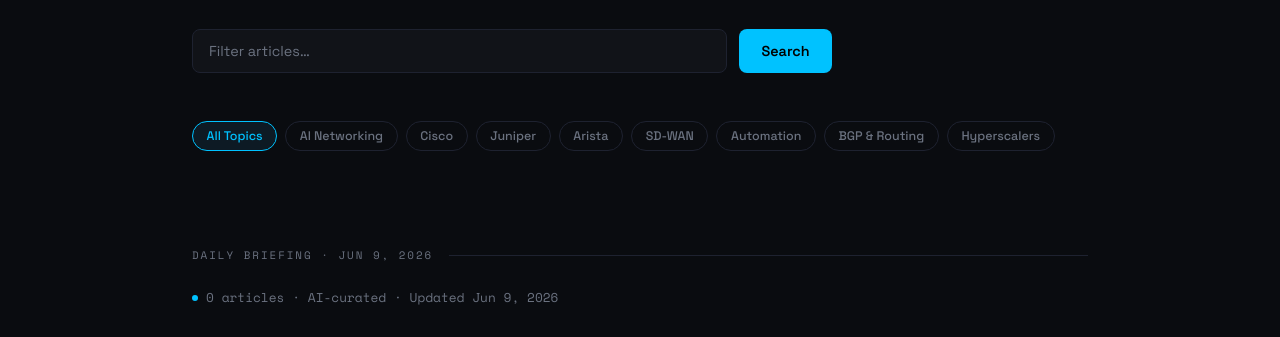
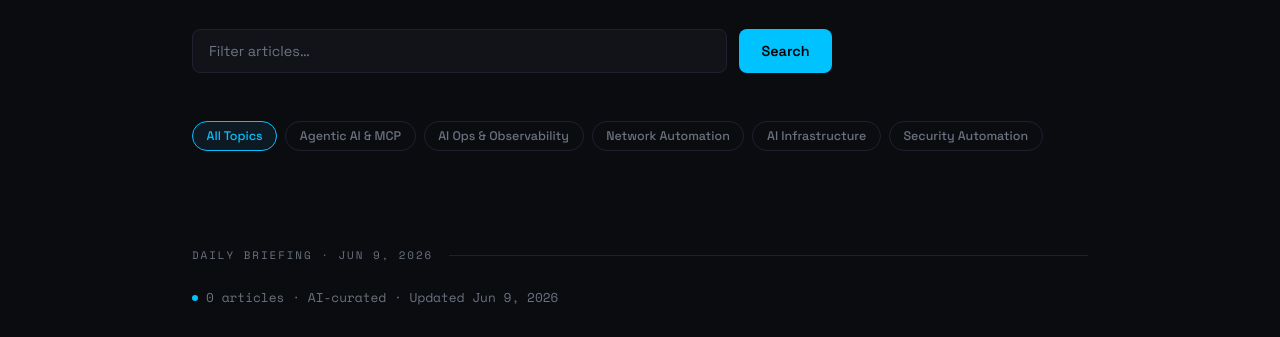
Before and after one commit to petvan/Digitalplumber.ca, a website: page index.html in a window 1280 px wide. Shown: the part 392-729 px from the top of the page. Drawn offline with nearby package versions, Linux system fonts and the light colour scheme.

Commit message:
Daily news update 2026-06-10

```diff
--- a/index.html
+++ b/index.html
@@ -423,14 +423,11 @@
 
   <div class="topics" id="topicPills">
     <button class="topic-pill active" onclick="filterTopic(this, 'all')">All Topics</button>
-    <button class="topic-pill" onclick="filterTopic(this, 'AI Networking')">AI Networking</button>
-    <button class="topic-pill" onclick="filterTopic(this, 'Cisco')">Cisco</button>
-    <button class="topic-pill" onclick="filterTopic(this, 'Juniper')">Juniper</button>
-    <button class="topic-pill" onclick="filterTopic(this, 'Arista')">Arista</button>
-    <button class="topic-pill" onclick="filterTopic(this, 'SD-WAN')">SD-WAN</button>
-    <button class="topic-pill" onclick="filterTopic(this, 'Automation')">Automation</button>
-    <button class="topic-pill" onclick="filterTopic(this, 'BGP & Routing')">BGP &amp; Routing</button>
-    <button class="topic-pill" onclick="filterTopic(this, 'Hyperscalers')">Hyperscalers</button>
+    <button class="topic-pill" onclick="filterTopic(this, 'Agentic AI & MCP')">Agentic AI &amp; MCP</button>
+    <button class="topic-pill" onclick="filterTopic(this, 'AI Ops & Observability')">AI Ops &amp; Observability</button>
+    <button class="topic-pill" onclick="filterTopic(this, 'Network Automation')">Network Automation</button>
+    <button class="topic-pill" onclick="filterTopic(this, 'AI Infrastructure')">AI Infrastructure</button>
+    <button class="topic-pill" onclick="filterTopic(this, 'Security Automation')">Security Automation</button>
   </div>
 </section>
 
```
